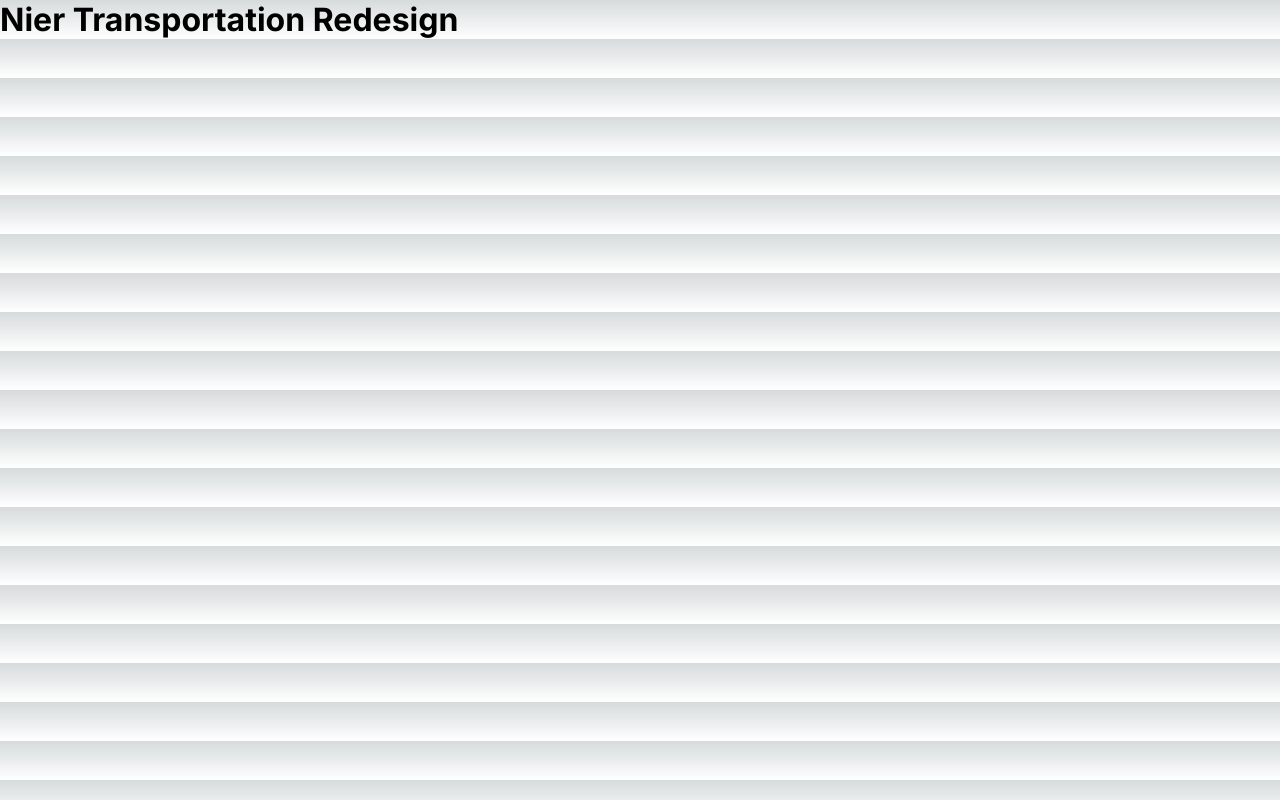
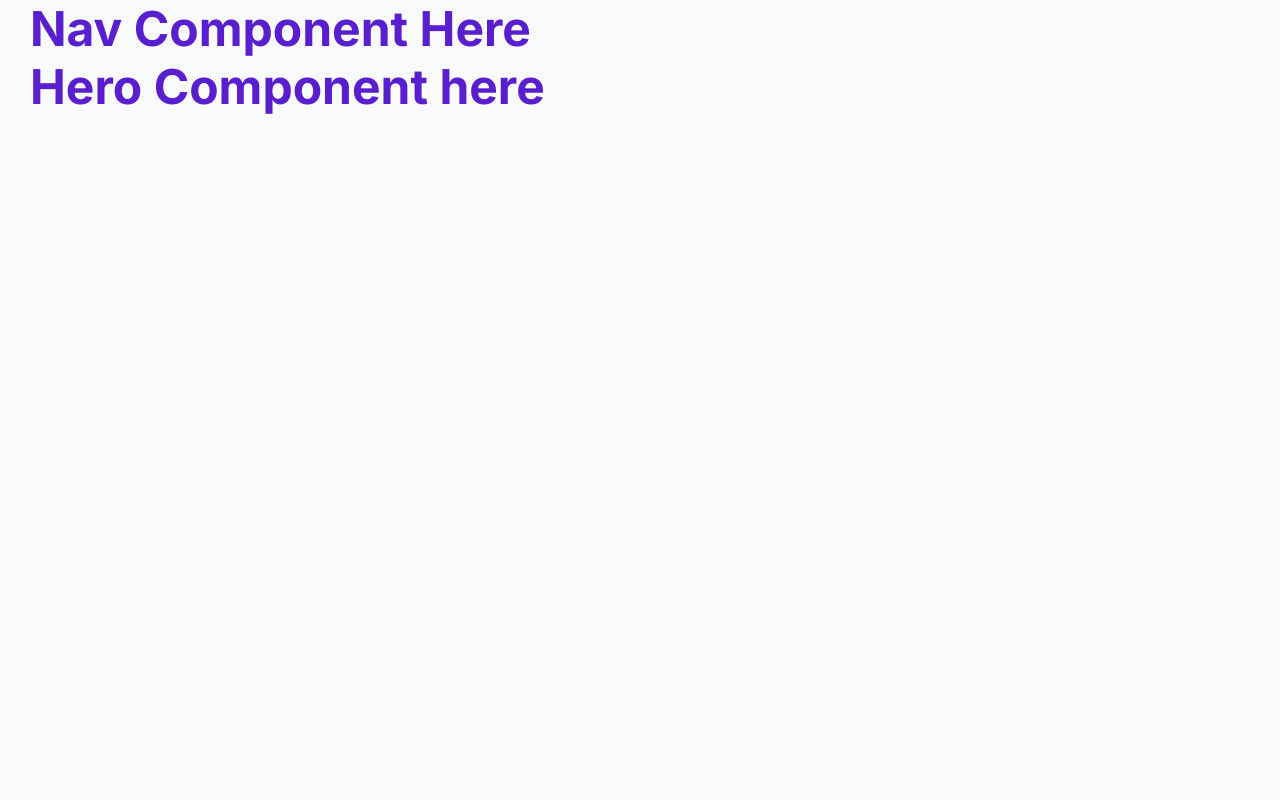
Before and after one commit to ChristianWare/Nier-Transport-Redesign, a Next.js app: page / in a window 1280 px wide. Built offline with nearby package versions, Linux system fonts and the light colour scheme.

Commit message:
Started hero + nav

```diff
--- a/next.config.js
+++ b/next.config.js
@@ -1,4 +1,17 @@
-/** @type {import('next').NextConfig} */
-const nextConfig = {}
-
-module.exports = nextConfig
+/** @type {import("next").NextConfig} */
+module.exports = {
+  reactStrictMode: true,
+  experimental: {
+    appDir: true,
+  },
+  webpack: (config) => {
+    config.module.rules.push({
+      test: /\.svg$/i,
+      use: ["@svgr/webpack"],
+    });
+    return config;
+  },
+  experimental: {
+    serverActions: true,
+  },
+};
--- /dev/null
+++ b/src/app/components/Hero/Hero.tsx
@@ -0,0 +1,12 @@
+import styles from "./Hero.module.css";
+
+const Hero = () => {
+  return (
+    <section>
+      <div className={styles.content}>
+        <h1>Hero Component here</h1>
+      </div>
+    </section>
+  );
+};
+export default Hero;
--- /dev/null
+++ b/src/app/components/Nav/Nav.tsx
@@ -0,0 +1,10 @@
+import styles from "./Nav.module.css";
+
+const Nav = () => {
+  return (
+    <nav>
+      <h1>Nav Component Here</h1>
+    </nav>
+  );
+};
+export default Nav;
--- a/src/app/globals.css
+++ b/src/app/globals.css
@@ -1,98 +1,32 @@
 :root {
-  --max-width: 1100px;
-  --border-radius: 12px;
-  --font-mono: ui-monospace, Menlo, Monaco, 'Cascadia Mono', 'Segoe UI Mono',
-    'Roboto Mono', 'Oxygen Mono', 'Ubuntu Monospace', 'Source Code Pro',
-    'Fira Mono', 'Droid Sans Mono', 'Courier New', monospace;
-
-  --foreground-rgb: 0, 0, 0;
-  --background-start-rgb: 214, 219, 220;
-  --background-end-rgb: 255, 255, 255;
-
-  --primary-glow: conic-gradient(
-    from 180deg at 50% 50%,
-    #16abff33 0deg,
-    #0885ff33 55deg,
-    #54d6ff33 120deg,
-    #0071ff33 160deg,
-    transparent 360deg
-  );
-  --secondary-glow: radial-gradient(
-    rgba(255, 255, 255, 1),
-    rgba(255, 255, 255, 0)
-  );
-
-  --tile-start-rgb: 239, 245, 249;
-  --tile-end-rgb: 228, 232, 233;
-  --tile-border: conic-gradient(
-    #00000080,
-    #00000040,
-    #00000030,
-    #00000020,
-    #00000010,
-    #00000010,
-    #00000080
-  );
-
-  --callout-rgb: 238, 240, 241;
-  --callout-border-rgb: 172, 175, 176;
-  --card-rgb: 180, 185, 188;
-  --card-border-rgb: 131, 134, 135;
-}
-
-@media (prefers-color-scheme: dark) {
-  :root {
-    --foreground-rgb: 255, 255, 255;
-    --background-start-rgb: 0, 0, 0;
-    --background-end-rgb: 0, 0, 0;
-
-    --primary-glow: radial-gradient(rgba(1, 65, 255, 0.4), rgba(1, 65, 255, 0));
-    --secondary-glow: linear-gradient(
-      to bottom right,
-      rgba(1, 65, 255, 0),
-      rgba(1, 65, 255, 0),
-      rgba(1, 65, 255, 0.3)
-    );
-
-    --tile-start-rgb: 2, 13, 46;
-    --tile-end-rgb: 2, 5, 19;
-    --tile-border: conic-gradient(
-      #ffffff80,
-      #ffffff40,
-      #ffffff30,
-      #ffffff20,
-      #ffffff10,
-      #ffffff10,
-      #ffffff80
-    );
-
-    --callout-rgb: 20, 20, 20;
-    --callout-border-rgb: 108, 108, 108;
-    --card-rgb: 100, 100, 100;
-    --card-border-rgb: 200, 200, 200;
-  }
+  --primary: #591fce;
+  --secondary: #2bffea;
+  --accent1: #84faa1;
+  --accent2: #0c9cee;
+  --neutral: #f9fafb;
+  --text: #2d1069;
+  --border: rgba(89, 31, 206, 0.2);
+  --border2: rgba(184, 164, 225, 0.1);
 }
 
 * {
+  margin: 0;
+  padding: 0;
   box-sizing: border-box;
-  padding: 0;
-  margin: 0;
+  text-decoration: none;
+  line-height: 150%;
+  overscroll-behavior: none;
+  scroll-margin-top: 20px;
+  -webkit-tap-highlight-color: transparent;
 }
 
-html,
-body {
-  max-width: 100vw;
-  overflow-x: hidden;
+html {
+  font-size: 62.5%;
+  height: 100%;
 }
 
 body {
-  color: rgb(var(--foreground-rgb));
-  background: linear-gradient(
-      to bottom,
-      transparent,
-      rgb(var(--background-end-rgb))
-    )
-    rgb(var(--background-start-rgb));
+  font-size: 1.6rem;
 }
 
 a {
@@ -100,8 +34,123 @@ a {
   text-decoration: none;
 }
 
-@media (prefers-color-scheme: dark) {
+h1 {
+  font-size: 4.8rem;
+  line-height: 120%;
+}
+
+h1,
+h2,
+h3,
+h4,
+h5,
+h6,
+strong {
+  font-family: var(--bebasneue);
+  color: var(--primary);
+  src: url("/fonts/bebasneue.woff2") format("woff2");
+  src: url("/fonts/bebasneue.woff2") format("truetype");
+  font-weight: 700;
+  font-style: normal;
+}
+
+h2 {
+  font-size: 3.6rem;
+}
+
+h3 {
+  font-size: 3rem;
+  color: var(--text);
+  text-decoration: underline;
+}
+
+h4 {
+  font-size: 3.5rem;
+}
+
+h5 {
+  font-size: 3.1rem;
+}
+
+h6 {
+  font-size: 3rem;
+}
+
+strong {
+  font-size: 2.4rem;
+}
+
+button {
+  border: none;
+  background-color: transparent;
+  outline: none;
+}
+
+p,
+input,
+textarea {
+  font-weight: 400;
+  font-family: var(--roboto);
+  hyphens: auto;
+  font-size: 1.6rem;
+  color: var(--text);
+  line-height: 150%;
+}
+
+input:focus {
+  outline: none;
+}
+
+::-webkit-scrollbar-thumb {
+  border-radius: 10px;
+  background: var(--secondary);
+}
+
+::-webkit-scrollbar-thumb:hover {
+  background: var(--secondary);
+}
+
+::selection {
+  background: var(--secondary);
+}
+::-moz-selection {
+  background: var(--secondary);
+}
+
+@media screen and (max-width: 768px) {
   html {
-    color-scheme: dark;
+    font-size: 55%;
+  }
+
+  p {
+    font-size: 113.7%;
   }
 }
+
+@media screen and (max-width: 568px) {
+  html {
+    font-size: 50%;
+  }
+
+  p,
+  label {
+    font-size: 125%;
+  }
+}
+
+.toastFont {
+  font-family: var(--roboto);
+}
+
+/* Only use in production */
+/* @media screen and (max-width: 480px) {
+  h1,
+  h2,
+  h3,
+  h4,
+  h5,
+  h6,
+  strong {
+    letter-spacing: -0.1rem;
+  }
+} */
--- /dev/null
+++ b/src/app/layout.module.css
@@ -0,0 +1,28 @@
+.layout {
+  z-index: 1000;
+  max-width: 1500px;
+  margin-right: auto;
+  margin-left: auto;
+  padding-right: 30px;
+  padding-left: 30px;
+  background-color: var(--neutral);
+  animation: fadeIn 1s;
+}
+
+@keyframes fadeIn {
+  from {
+    opacity: 0;
+    transform: translateY(-100px);
+  }
+  to {
+    opacity: 1;
+    transform: translate(0px);
+  }
+}
+
+@media screen and (max-width: 568px) {
+  .layout {
+    padding-right: 15px;
+    padding-left: 15px;
+  }
+}
--- a/src/app/layout.tsx
+++ b/src/app/layout.tsx
@@ -1,22 +1,27 @@
-import './globals.css'
-import type { Metadata } from 'next'
-import { Inter } from 'next/font/google'
+import Nav from "./components/Nav/Nav";
+import "./globals.css";
+import styles from "./layout.module.css";
+import type { Metadata } from "next";
+import { Inter } from "next/font/google";
 
-const inter = Inter({ subsets: ['latin'] })
+const inter = Inter({ subsets: ["latin"] });
 
 export const metadata: Metadata = {
-  title: 'Create Next App',
-  description: 'Generated by create next app',
-}
+  title: "Create Next App",
+  description: "Generated by create next app",
+};
 
 export default function RootLayout({
   children,
 }: {
-  children: React.ReactNode
+  children: React.ReactNode;
 }) {
   return (
-    <html lang="en">
-      <body className={inter.className}>{children}</body>
+    <html lang='en'>
+      <body className={`${inter.className} ${styles.layout}`}>
+        <Nav />
+        {children}
+      </body>
     </html>
-  )
+  );
 }
--- a/src/app/page.tsx
+++ b/src/app/page.tsx
@@ -1,8 +1,11 @@
-import Image from 'next/image'
-import styles from './page.module.css'
+import Image from "next/image";
+import styles from "./page.module.css";
+import Hero from "./components/Hero/Hero";
 
 export default function Home() {
   return (
-   <h1>Nier Transportation Redesign</h1>
-  )
+    <main>
+      <Hero />
+    </main>
+  );
 }
```
Also changed, not shown: package.json (+11 -0 lines), public/images/Hero1.png (added), src/app/components/Hero/Hero.module.css (added), src/app/components/Nav/Nav.module.css (added), 1 other file (tests, documents, lock files or other folders).
